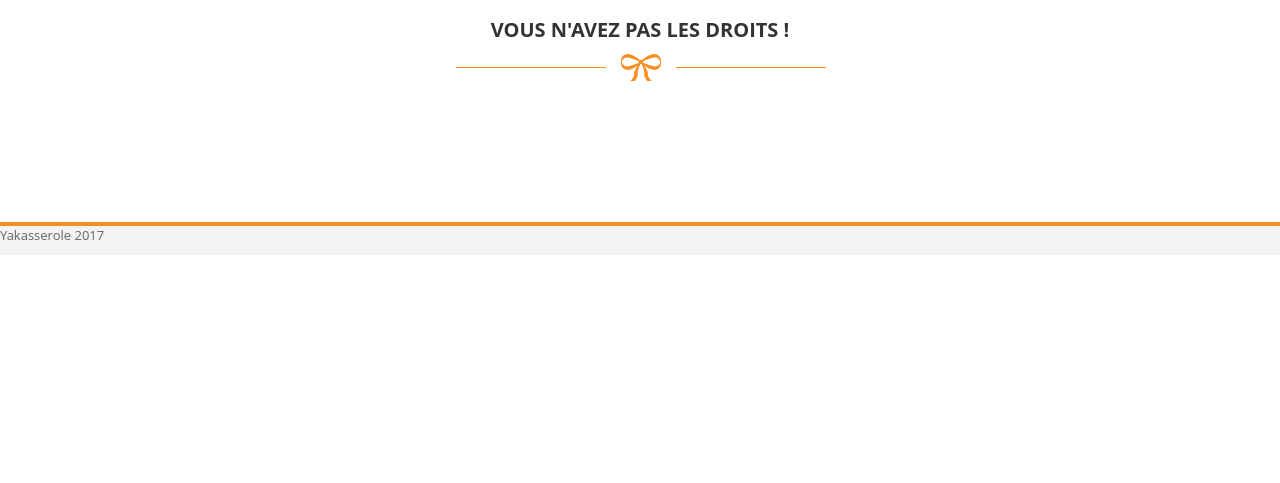
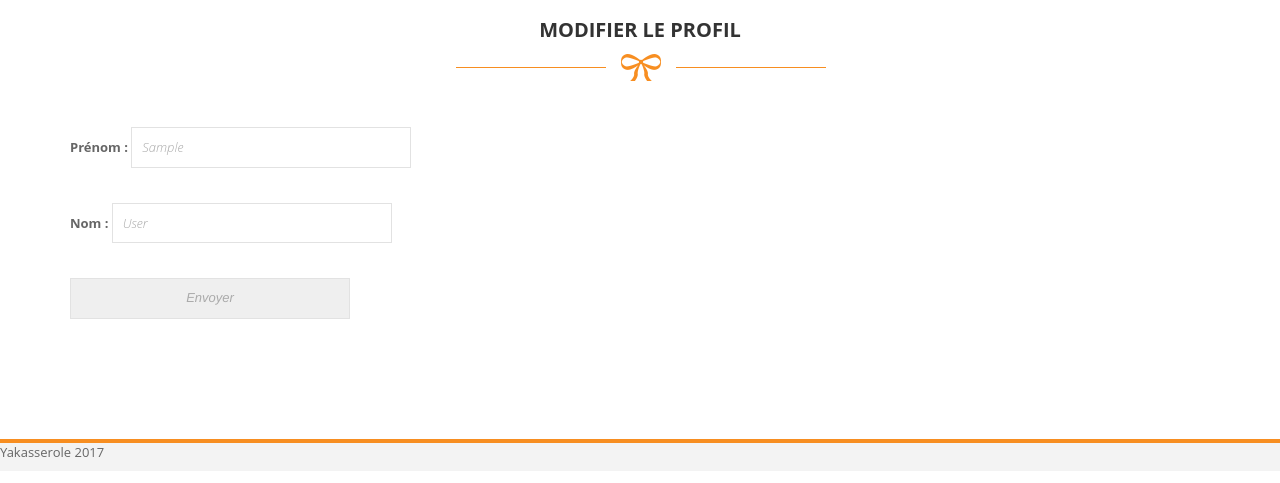
Before and after one commit to Mitoko/Yakasserole, a Django app: page /userprofile/1/edit/ in a window 1280 px wide. Shown: the part 53-536 px from the top of the page. Run offline with Django 3.2, Linux system fonts and the light colour scheme; a user stored in the database is signed in; tables that the repository leaves empty hold one stand-in row (values such as "Sample post"); parts of the project's set-up code (start-up, migrations or seed data) failed here and were passed over; some libraries are stand-ins or nearby versions.

Commit message:
fix 'modifier' for user

```diff
--- a/Yakaserver/app/templates/app/user.html
+++ b/Yakaserver/app/templates/app/user.html
@@ -15,7 +15,9 @@
 	<div class="row">
         <div class="col-md-16 ">
         <div class="panel panel-default">
-        <div class="panel-heading">  <h4 >Membre</h4></div>
+        <div class="panel-heading">  <h4 >Membre</h4>
+          <button><a href="{% url 'userprofile-update' pk=request.user.pk %}">Modifier</a></button>
+        </div>
         <div class="panel-body">
         <div class="box box-info">
                 {% csrf_token %}
--- a/Yakaserver/app/templates/app/user_form.html
+++ b/Yakaserver/app/templates/app/user_form.html
@@ -2,7 +2,8 @@
 {% block content %}
 {% load static from staticfiles %}
 
-{% if request.user.groups.all.0.name == 'Admin' or request.user.groups.all.0.name == 'Responsable Atelier'%}
+{% if request.user.groups.all.0.name == 'Admin' or request.user.groups.all.0.name == 'Responsable Atelier' or request.user.pk == object.pk %}
+
 
 <div class="container body-content">
     <div class="row">
--- a/Yakaserver/app/views.py
+++ b/Yakaserver/app/views.py
@@ -388,17 +388,16 @@ class UserprofileUpdate(UpdateView):
         atelier.save()
         return super(UserprofileUpdate, self).form_valid(form)
 
-# def userprofileupdate(request, pk):
-#     my_poll = User.objects.get(pk=pk)
-#     form = UserForm(request.POST, instance=my_poll)
-#     if request.method == "POST":
-#         form = UserForm(request.POST, instance=my_poll)
-#         # form = UserForm(data=request.POST)
-#         if form.is_valid():
-#             user = form.save(commit=False)
-#             user.save()
-#             return redirect('userprofile', pk)
-#     return render(request, 'app/useredit.html', {'form':form,})
+class UserUpdate(UpdateView):
+    model = User
+    form_class = UserForm
+    template_name = 'app/userprofile_form.html'
+    # fields = ['nom', 'chef', 'date', 'duration', 'prix', 'place', 'lieu', 'description', 'picture']
+    def form_valid(self, form):
+        atelier = form.save(commit=False)
+        atelier.save()
+        return super(UserprofileUpdate, self).form_valid(form)
+
 
 
 def userprofiledelete(request, pk):
```
